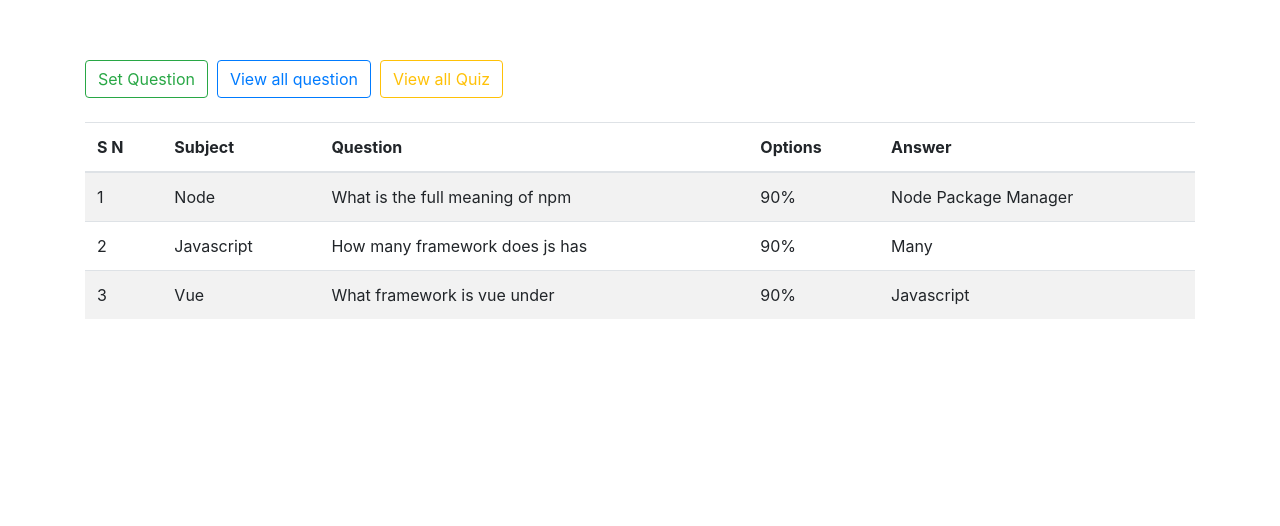
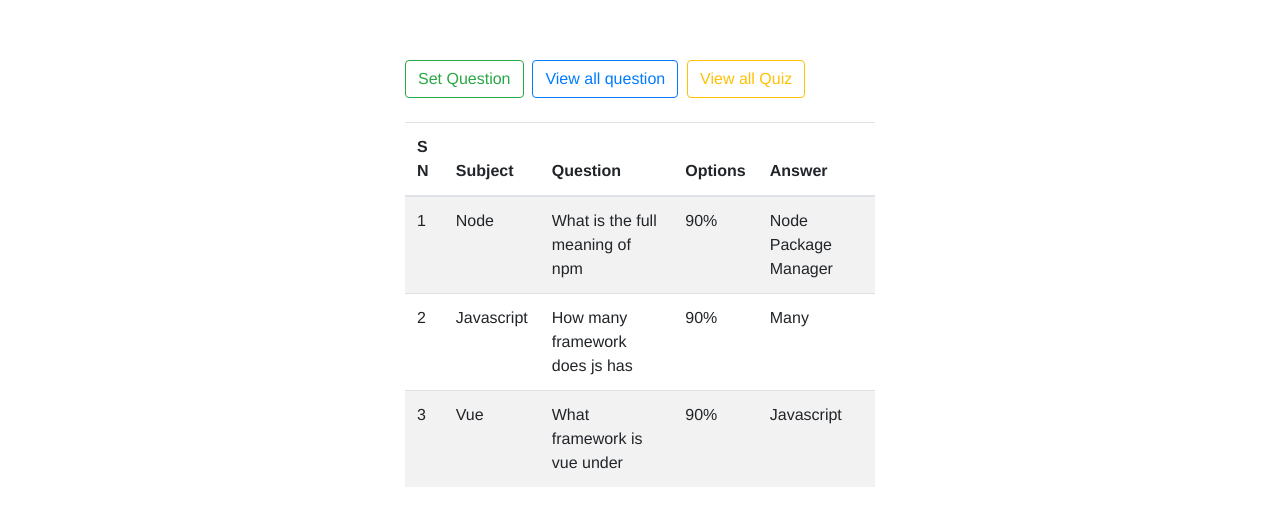
Before and after one commit to Derinsola16/quizzer-fronted, a Vue app: page /admin/viewquestion in a window 1280 px wide. Shown: the top 526 px of the page. Built offline with nearby package versions, Linux system fonts and the light colour scheme.

Commit message:
fixed latest comments made today

```diff
--- a/package.json
+++ b/package.json
@@ -11,7 +11,6 @@
     "bootstrap": "^4.3.1",
     "bootstrap-vue": "^2.0.0-rc.28",
     "core-js": "^2.6.5",
-    "mdbvue": "^5.8.1",
     "vue": "^2.6.10",
     "vue-router": "^3.0.3",
     "vuex": "^3.0.1"
--- a/src/App.vue
+++ b/src/App.vue
@@ -8,7 +8,7 @@
 </template>
 
 <style>
-#apps {
+#app {
   font-family: 'Avenir', Helvetica, Arial, sans-serif;
   -webkit-font-smoothing: antialiased;
   -moz-osx-font-smoothing: grayscale;
--- a/src/router.js
+++ b/src/router.js
@@ -1,6 +1,6 @@
 import Vue from 'vue'
 import Router from 'vue-router'
-import Register from './views/Auth/Register.vue'
+
 
 Vue.use(Router)
 
@@ -11,7 +11,7 @@ export default new Router({
     {
       path: '/',
       name: 'register',
-      component: Register
+      component: () => import('./views/Auth/Register.vue')
     },
     {
       path: '/login',
@@ -19,7 +19,7 @@ export default new Router({
       // route level code-splitting
       // this generates a separate chunk (about.[hash].js) for this route
       // which is lazy-loaded when the route is visited.
-      component: () => import(/* webpackChunkName: "about" */ './views/Auth/Login.vue')
+      component: () => import('./views/Auth/Login.vue')
     },
     {
       path: '/admin/',
--- a/src/views/Admin/SetQuestion.vue
+++ b/src/views/Admin/SetQuestion.vue
@@ -1,5 +1,5 @@
 <template>
-<div class="container" id="apps">
+<div class="container" id="app">
     <p class="well btn-warning">Please Enter the Course you are setting Questions for,
         and select the right Answer for the Question</p>
           <form>
--- a/src/views/Admin/ViewQuestion.vue
+++ b/src/views/Admin/ViewQuestion.vue
@@ -1,6 +1,6 @@
 <template>
 <div class="container" id="admin">
-    <b-table class="table" striped hover :items="item" :fields="questionfields"></b-table>
+    <b-table  striped hover :items="item" :fields="questionfields"></b-table>
   </div>
 
 </template>
@@ -37,7 +37,9 @@ export default {
 </script>
 
 <style scoped>
-.table{
-    align-self: auto;
+#admin{
+width: 500px;
+  margin: auto;
 }
+
 </style>
--- a/src/views/Admin/ViewQuiz.vue
+++ b/src/views/Admin/ViewQuiz.vue
@@ -1,6 +1,6 @@
 <template>
     <div class="container" id="admin">
-        <b-table class="table" striped hover :items="items" :fields="fields"></b-table>
+        <b-table striped hover :items="items" :fields="fields"></b-table>
     </div>
 </template>
 
@@ -20,9 +20,8 @@ export default {
 </script>
 
 <style>
-.table{
-
-    align-self: auto;
-
+#admin{
+    width: 500px;
+  margin: auto;
 }
 </style>
--- a/src/views/Auth/Login.vue
+++ b/src/views/Auth/Login.vue
@@ -1,5 +1,5 @@
 <template>
-    <div id="apps">
+    <div id="app">
         <h2>Login</h2>
         <form>
             <div class="form-group">
--- a/src/views/Auth/Register.vue
+++ b/src/views/Auth/Register.vue
@@ -1,5 +1,5 @@
 <template>
-    <div id="apps">
+    <div id="app">
         <h2>Register</h2>
         <form @submit.prevent="submit()">
             <div class="form-group">
@@ -11,7 +11,7 @@
                 <label htmlFor="password">Password</label>
                 <input type="password"  v-model="user.password" required="" name="password" class="form-control" />
             </div>
-<!-- i am trying to use this => v-if="user.password == user.confpassword" -->
+
             <div class="form-group">
                 <label htmlFor="confpassword">Confirm Password</label>
                 <input  :class="{ error: passwordDoesNotMatch}" type="password" v-model="user.confpassword" required="" name="confpassword" class="form-control" />
```
Also changed, not shown: 1 other file (tests, documents, lock files or other folders).
